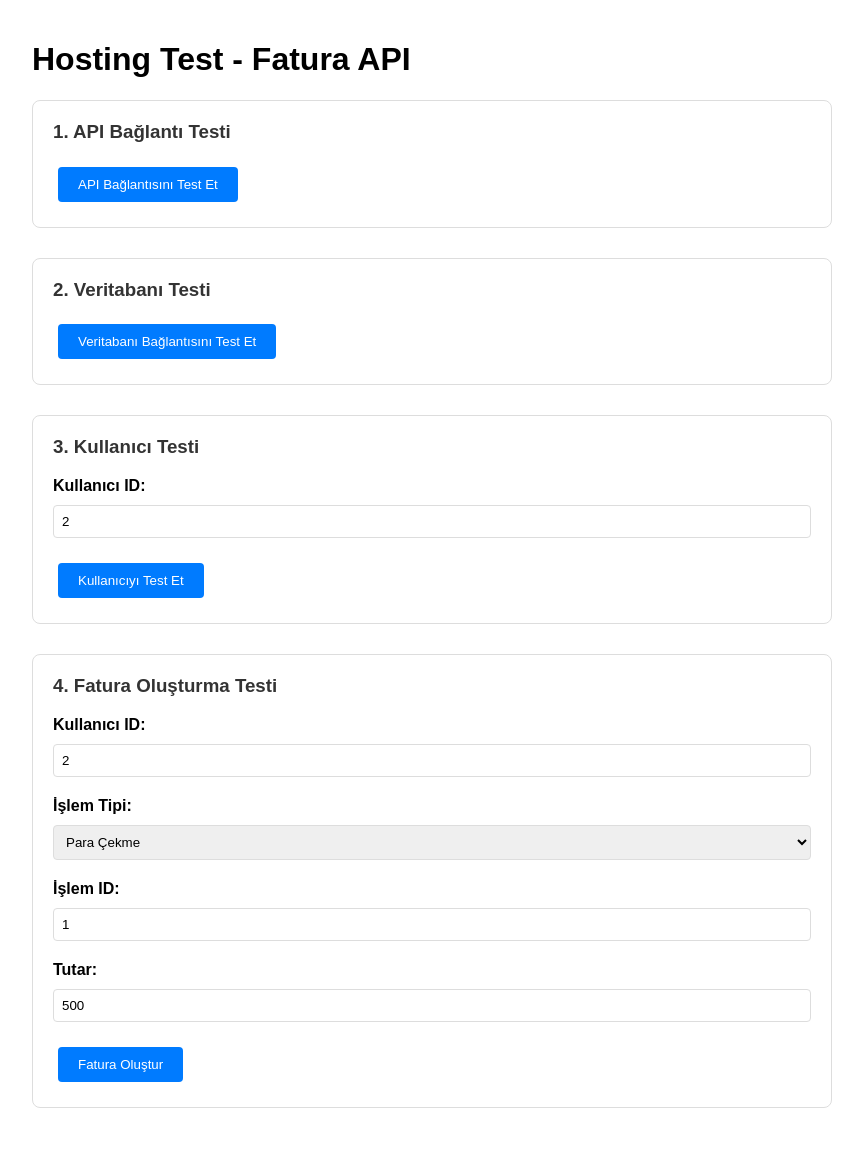
After one commit to tusekom55/tug, a PHP site: page /test_hosting.html in a window 1280 px wide. The commit adds this page. Shown: the whole page, without its empty margins (208-1071 px from the left). Run offline with PHP 8.4, Linux system fonts and the light colour scheme.

Commit message:
Hosting ortami icin test sayfasi ve API endpoint'leri eklendi: JSON parse hatasi cozumu

```diff
--- /dev/null
+++ b/test_hosting.html
@@ -0,0 +1,173 @@
+<!DOCTYPE html>
+<html lang="tr">
+<head>
+    <meta charset="UTF-8">
+    <meta name="viewport" content="width=device-width, initial-scale=1.0">
+    <title>Hosting Test - Fatura API</title>
+    <style>
+        body { font-family: Arial, sans-serif; padding: 20px; max-width: 800px; margin: 0 auto; }
+        .test-section { margin-bottom: 30px; padding: 20px; border: 1px solid #ddd; border-radius: 8px; }
+        .test-section h3 { margin-top: 0; color: #333; }
+        button { background: #007bff; color: white; padding: 10px 20px; border: none; border-radius: 4px; cursor: pointer; margin: 5px; }
+        button:hover { background: #0056b3; }
+        .result { margin-top: 15px; padding: 15px; border-radius: 4px; font-family: monospace; white-space: pre-wrap; }
+        .success { background: #d4edda; color: #155724; border: 1px solid #c3e6cb; }
+        .error { background: #f8d7da; color: #721c24; border: 1px solid #f5c6cb; }
+        .info { background: #d1ecf1; color: #0c5460; border: 1px solid #bee5eb; }
+        input, select { width: 100%; padding: 8px; margin: 5px 0; border: 1px solid #ddd; border-radius: 4px; box-sizing: border-box; }
+        .form-group { margin-bottom: 15px; }
+        label { display: block; margin-bottom: 5px; font-weight: bold; }
+    </style>
+</head>
+<body>
+    <h1>Hosting Test - Fatura API</h1>
+
+    <div class="test-section">
+        <h3>1. API Bağlantı Testi</h3>
+        <button onclick="testConnection()">API Bağlantısını Test Et</button>
+        <div id="connection-result"></div>
+    </div>
+
+    <div class="test-section">
+        <h3>2. Veritabanı Testi</h3>
+        <button onclick="testDatabase()">Veritabanı Bağlantısını Test Et</button>
+        <div id="database-result"></div>
+    </div>
+
+    <div class="test-section">
+        <h3>3. Kullanıcı Testi</h3>
+        <div class="form-group">
+            <label for="test-user-id">Kullanıcı ID:</label>
+            <input type="number" id="test-user-id" value="2" min="1">
+        </div>
+        <button onclick="testUser()">Kullanıcıyı Test Et</button>
+        <div id="user-result"></div>
+    </div>
+
+    <div class="test-section">
+        <h3>4. Fatura Oluşturma Testi</h3>
+        <div class="form-group">
+            <label for="user-id">Kullanıcı ID:</label>
+            <input type="number" id="user-id" value="2" required>
+        </div>
+        <div class="form-group">
+            <label for="islem-tipi">İşlem Tipi:</label>
+            <select id="islem-tipi" required>
+                <option value="para_cekme">Para Çekme</option>
+                <option value="para_yatirma">Para Yatırma</option>
+                <option value="coin_islem">Coin İşlemi</option>
+            </select>
+        </div>
+        <div class="form-group">
+            <label for="islem-id">İşlem ID:</label>
+            <input type="number" id="islem-id" value="1" required>
+        </div>
+        <div class="form-group">
+            <label for="tutar">Tutar:</label>
+            <input type="number" id="tutar" value="500" step="0.01" required>
+        </div>
+        <button onclick="createInvoice()">Fatura Oluştur</button>
+        <div id="invoice-result"></div>
+    </div>
+
+    <script>
+        async function makeRequest(url, method = 'GET', data = null) {
+            try {
+                const options = {
+                    method: method,
+                    headers: {
+                        'Content-Type': 'application/json',
+                    }
+                };
+
+                if (data) {
+                    options.body = JSON.stringify(data);
+                }
+
+                console.log('Making request to:', url);
+                console.log('Options:', options);
+
+                const response = await fetch(url, options);
+                console.log('Response status:', response.status);
+                console.log('Response headers:', response.headers);
+
+                const responseText = await response.text();
+                console.log('Raw response:', responseText);
+
+                return {
+                    status: response.status,
+                    text: responseText,
+                    success: response.ok
+                };
+            } catch (error) {
+                console.error('Request error:', error);
+                return {
+                    status: 0,
+                    text: error.message,
+                    success: false
+                };
+            }
+        }
+
+        function showResult(elementId, result, isSuccess = true) {
+            const element = document.getElementById(elementId);
+            element.className = `result ${isSuccess ? 'success' : 'error'}`;
+            element.textContent = result;
+        }
+
+        async function testConnection() {
+            const result = await makeRequest('backend/admin/invoice.php?action=test');
+            if (result.success && result.text.includes('success')) {
+                showResult('connection-result', '✅ API bağlantısı başarılı!\n\n' + result.text);
+            } else {
+                showResult('connection-result', '❌ API bağlantısı başarısız!\n\nStatus: ' + result.status + '\nResponse: ' + result.text, false);
+            }
+        }
+
+        async function testDatabase() {
+            const result = await makeRequest('backend/admin/invoice.php?action=test_db');
+            if (result.success && result.text.includes('success')) {
+                showResult('database-result', '✅ Veritabanı bağlantısı başarılı!\n\n' + result.text);
+            } else {
+                showResult('database-result', '❌ Veritabanı bağlantısı başarısız!\n\nStatus: ' + result.status + '\nResponse: ' + result.text, false);
+            }
+        }
+
+        async function testUser() {
+            const userId = document.getElementById('test-user-id').value;
+            const result = await makeRequest(`backend/admin/invoice.php?action=test_user&user_id=${userId}`);
+            if (result.success && result.text.includes('success')) {
+                showResult('user-result', '✅ Kullanıcı bulundu!\n\n' + result.text);
+            } else {
+                showResult('user-result', '❌ Kullanıcı bulunamadı!\n\nStatus: ' + result.status + '\nResponse: ' + result.text, false);
+            }
+        }
+
+        async function createInvoice() {
+            const formData = {
+                user_id: document.getElementById('user-id').value,
+                islem_tipi: document.getElementById('islem-tipi').value,
+                islem_id: document.getElementById('islem-id').value,
+                tutar: document.getElementById('tutar').value
+            };
+
+            const result = await makeRequest('backend/admin/invoice.php?action=create', 'POST', formData);
+
+            if (result.success) {
+                try {
+                    const data = JSON.parse(result.text);
+                    if (data.success) {
+                        showResult('invoice-result', `✅ Fatura başarıyla oluşturuldu!\n\nFatura No: ${data.data.fatura_no}\nKullanıcı: ${data.data.username}\nTutar: ${data.data.toplam_tutar} ₺\nTarih: ${data.data.tarih}`);
+                    } else {
+                        showResult('invoice-result', '❌ Fatura oluşturulamadı!\n\nHata: ' + data.error, false);
+                    }
+                } catch (parseError) {
+                    showResult('invoice-result', '❌ JSON parse hatası!\n\nRaw Response:\n' + result.text + '\n\nParse Error: ' + parseError.message, false);
+                }
+            } else {
+                showResult('invoice-result', '❌ Bağlantı hatası!\n\nStatus: ' + result.status + '\nResponse: ' + result.text, false);
+            }
+        }
+    </script>
+</body>
+</html>
```
Also changed, not shown: backend/admin/invoice.php (+44 -4 lines).
